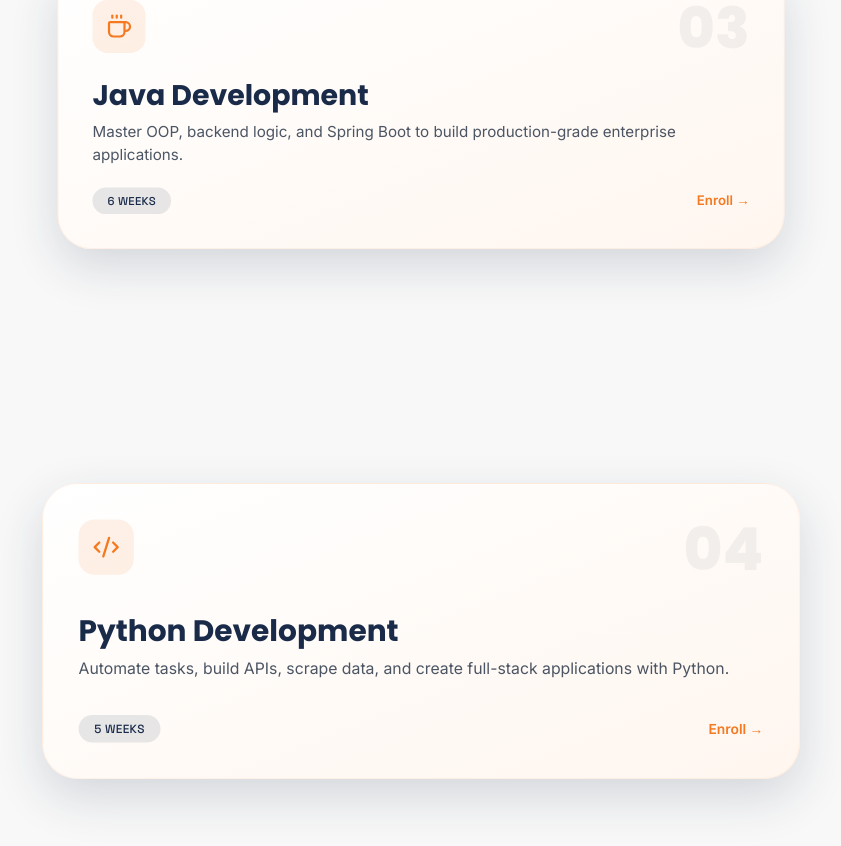
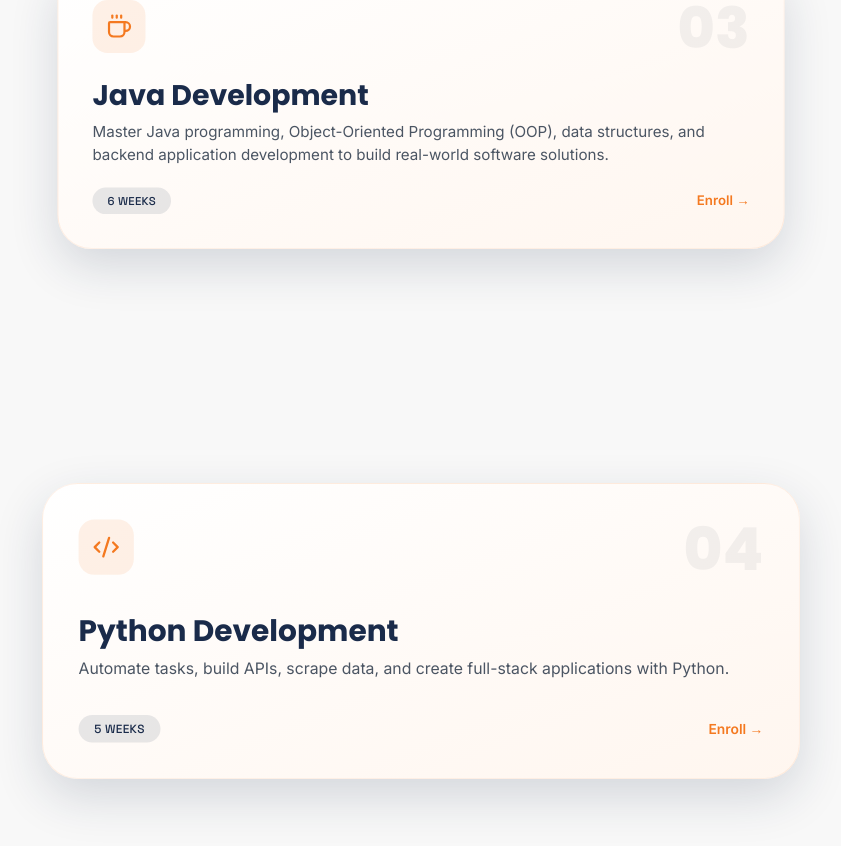
Before and after one commit to NambuHarisaran/innoliteweb, a React (Vite) app: page / in a window 1280 px wide. Shown: the part 2920-3766 px from the top of the page, without its empty margins (219-1060 px from the left). Built offline with nearby package versions, Linux system fonts and the light colour scheme.

Commit message:
minor changes

```diff
--- a/src/data/site.js
+++ b/src/data/site.js
@@ -46,7 +46,7 @@ export const courses = [
     icon: 'Coffee',
     title: 'Java Development',
     description:
-      'Master OOP, backend logic, and Spring Boot to build production-grade enterprise applications.',
+      'Master Java programming, Object-Oriented Programming (OOP), data structures, and backend application development to build real-world software solutions.',
     duration: '6 Weeks',
     tag: null,
   },
```
